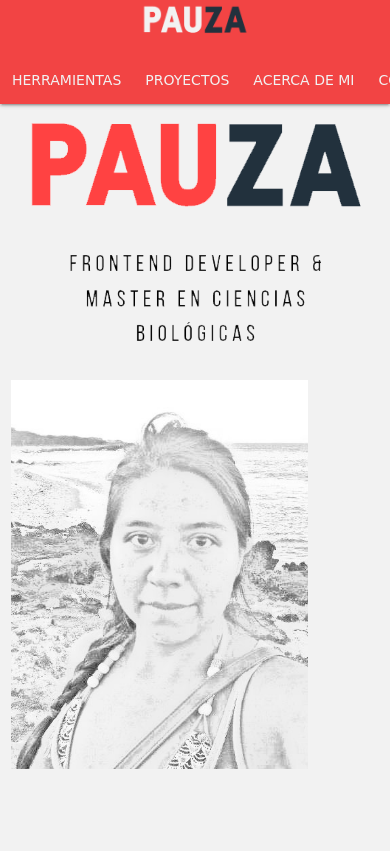
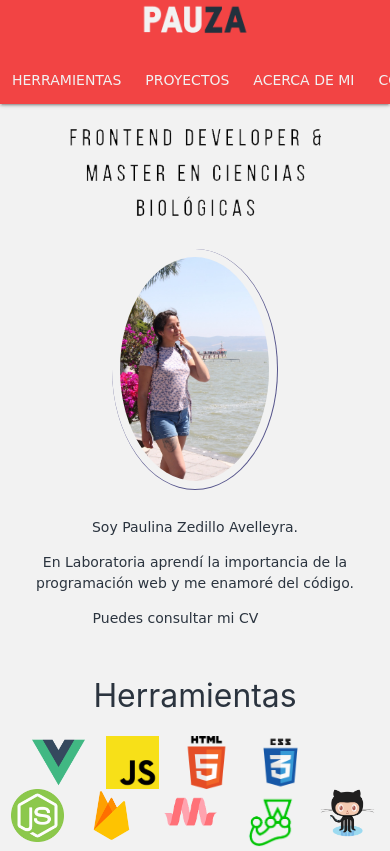
Before and after one commit to Pau-za/portafolio, a website: page src/index.html in a window 390 px wide. Shown: the top 851 px of the page. Drawn offline with Linux system fonts and the light colour scheme; a web font is replaced by a local one.

Commit message:
arregla responsive (mobile). Agrega marco a la foto, y cambia foto

```diff
--- a/src/css/style.css
+++ b/src/css/style.css
@@ -70,7 +70,7 @@ section {
 
 .my-info {
   margin: 5% 0% 0% 0%;
-  text-align: justify;
+  text-align: center;
   /* background-color: #2B343F; */
   color: #F2F2F2;
   /* box-shadow: -1px -1px 3px rgba(0, 0, 0, 0.1), 10px 10px 16px rgba(0, 0, 0, 0.4); */
@@ -86,8 +86,13 @@ section {
   margin-left: 6%;
 }
 
+.pic{
+  margin-top: 13%;
+}
+
 .content-info {
-  margin-top: 25%;
+  margin-top: 44%;
+  text-align: center;
 }
 
 .webs {
@@ -116,7 +121,12 @@ section {
 }
 
 #draw {
-  width: 90%;
+  width: 80%;
+  border-radius: 50%;
+  padding:8px;
+  /* background-color: #F7A49D;  */
+  border-bottom: 1px solid #57568C;
+  border-right: 1px solid #57568C;
 }
 
 #vue,
@@ -145,10 +155,53 @@ section {
   width: 5%;
 }
 
+
+#complete{
+  display: block;
+}
+
+#just-text{
+  display: none;
+}
 @media screen and (max-width: 600px) {
   .projects-cards {
     display: unset;
     align-items: center;
   }
 
+  #vue,
+#js,
+#node,
+#jest,
+#html,
+#css,
+#firebase {
+  width: 19%;
 }
+
+#materialize {
+  width: 22%;
+}
+
+#github {
+  width: 20%;
+}
+
+.content-info{
+  margin-top: 6%;
+}
+
+#draw{
+  width: 45%;
+
+}
+
+#complete{
+  display: none;
+}
+
+#just-text{
+  display: block;
+}
+
+}
--- a/src/index.html
+++ b/src/index.html
@@ -45,16 +45,17 @@
     </div>
 
 
-    <div class="col m3 l3 push">
-      <img src="../assets/icons/pauza_icon_no_layout.png" alt="pauza" class="responsive-img">
+    <div class="col s12 m3 l3 push pic">
+      <img id="complete" src="../assets/icons/pauza_icon_no_layout.png" alt="pauza" class="responsive-img">
+      <img id="just-text" src="../assets/icons/just_title.png" alt="pauza" class="responsive-img">
     </div>
 
 
-    <div class="col m3 l3 container my-info">
-      <img id="draw" src="../assets/pau-pics/pauza_draw.jpg" alt="pauza-draw">
+    <div class="col s12 m3 l3 container my-info">
+      <img id="draw" src="../assets/pau-pics/pauza_pic.jpeg" alt="pauza-pic">
     </div>
 
-    <div class="col m4 l4">
+    <div class="col s12 m4 l4 container">
       <div class="content-info">
         <p class=>Soy Paulina Zedillo Avelleyra.
         </p>
@@ -74,28 +75,29 @@
     <h4>Herramientas</h4>
 
     <div class="row tools-icons">
-      <div class="col l1 m1 s1"></div>
-      <a href="https://vuejs.org/v2/guide/" target="blank"><img id="vue" class="icons col l1 m1 s1 responsive-img"
+      <div class="col l1 m1 center"></div>
+      <a href="https://vuejs.org/v2/guide/" target="blank"><img id="vue" class="icons col l1 m1 s3 responsive-img"
           src="../assets/icons/vue-logo.png" alt="vuejs" title="vuejs"></a>
-      <a href="https://www.javascript.com/" target="blank"><img id="js" class="icons col l1 m1 s1 responsive-img"
+      <a href="https://www.javascript.com/" target="blank"><img id="js" class="icons col l1 m1 s3 responsive-img"
           src="../assets/icons/javascript.png" alt="javascript" title="javascript"></a>
       <a href="https://developer.mozilla.org/en-US/docs/Web/Guide/HTML/HTML5" target="blank"><img id="html"
-          class="icons col l1 m1 s1 responsive-img" src="../assets/icons/HTML_Logo.png" alt="html5" title="html5"></a>
+          class="icons col l1 m1 s3 responsive-img" src="../assets/icons/HTML_Logo.png" alt="html5" title="html5"></a>
       <a href="https://developer.mozilla.org/en-US/docs/Web/CSS" target="blank"><img id="css"
-          class="icons col l1 m1 s1 responsive-img" src="../assets/icons/css3-512.png" alt="css3" title="css3"></a>
-      <a href="https://nodejs.org/en/" target="blank"><img id="node" class="icons col l1 m1 s1 responsive-img"
+          class="icons col l1 m1 s3 responsive-img" src="../assets/icons/css3-512.png" alt="css3" title="css3"></a>
+      <a href="https://nodejs.org/en/" target="blank"><img id="node" class="icons col l1 m1 s2 responsive-img"
           src="../assets/icons/nodejs.png" alt="nodejs" title="nodejs"></a>
       <a href="https://console.firebase.google.com/u/0/" target="blank"><img id="firebase"
-          class="icons col l1 m1 s1 responsive-img" src="../assets/icons/firebase.png" alt="firebase"
+          class="icons col l1 m1 s2 responsive-img" src="../assets/icons/firebase.png" alt="firebase"
           title="firebase"></a>
+          <!-- <div class="col s3 m0 l0"></div> -->
       <a href="https://materializecss.com/" target="blank"><img id="materialize"
-          class="icons col l1 m1 s1 responsive-img" src="../assets/icons/materialize3.png" alt="materialize"
+          class="icons col l1 m1 s2 responsive-img" src="../assets/icons/materialize3.png" alt="materialize"
           title="materialize"></a>
-      <a href="https://jestjs.io/" target="blank"><img id="jest" class="icons col l1 m1 s1 responsive-img"
+      <a href="https://jestjs.io/" target="blank"><img id="jest" class="icons col l1 m1 s2 responsive-img"
           src="../assets/icons/jest-logo.png" alt="jest" title="jest"></a>
-      <a href="https://github.com/" target="blank"><img id="github" class="icons col l1 m1 s1 responsive-img"
+      <a href="https://github.com/" target="blank"><img id="github" class="icons col l1 m1 s2 responsive-img"
           src="../assets/icons/Octocat.png" alt="github" title="Github"></a>
-      <div class="col l2 m2 s1"></div>
+      <div class="col l2 m2"></div>
     </div>
   </section>
 
@@ -123,7 +125,7 @@
                   class="pointer">Visita
                   el sitio</a>
                 <a href="https://github.com/Pau-za/cdmx-2019-01-bc-core-am-cipher/tree/master/src" target="blank"
-                  class="pointer">Código del sitio</a>
+                  class="pointer">Código</a>
               </div>
             </div>
           </div>
@@ -145,7 +147,7 @@
                   class="pointer">Visita
                   el sitio</a>
                 <a href="https://github.com/Pau-za/cdmx-2019-01-bc-core-data-lovers/tree/master/src" target="blank"
-                  class="pointer">Código del sitio</a>
+                  class="pointer">Código</a>
               </div>
             </div>
           </div>
@@ -171,8 +173,7 @@
             </div>
             <div class="card-action">
               <a href="https://www.npmjs.com/package/markdown-find-links" target="blank" class="pointer">Descarga</a>
-              <a href="https://github.com/Pau-za/CDMX007-fe-md-links" target="blank" class="pointer">Código del
-                sitio</a>
+              <a href="https://github.com/Pau-za/CDMX007-fe-md-links" target="blank" class="pointer">Código</a>
             </div>
           </div>
         </div>
@@ -192,9 +193,9 @@
                 guarda en la misma.</p>
             </div>
             <div class="card-action">
-              <a href="https://www.npmjs.com/package/markdown-find-links" target="blank" class="pointer">Descarga</a>
-              <a href="https://github.com/Pau-za/CDMX007-fe-md-links" target="blank" class="pointer">Código del
+              <a href="https://burger-queen-project.firebaseapp.com/#/" target="blank" class="pointer">Visita el
                 sitio</a>
+              <a href="https://github.com/Pau-za/CDMX007-fe-burger-queen" target="blank" class="pointer">Código</a>
             </div>
           </div>
         </div>
@@ -205,7 +206,7 @@
 
   <section id="aboutme">
     <div class="container">
-      <h4>About me</h4>
+      <h4>Acerca de mi</h4>
       <p>Laboratoria + mi background científico me han dado habilidades de autoaprendizaje, responsabilidad, trabajo en
         equipo, comunicación oral y escrita, gestión de tiempos, con el plus de trabajar de una manera ágil.
       </p>
@@ -220,7 +221,7 @@
           <h5 class="white-text">Contáctame</h5>
           <ul>
             <li>
-              <p>Celular: 5519390992</p>
+              <p>Correo electrónico: molo_pau@hotmail.com</p>
             </li>
           </ul>
 
@@ -228,8 +229,7 @@
         <div class="col l4 offset-l2 m6 s12">
           <h5 class="white-text">Redes Sociales</h5>
           <ul>
-            <li><a href="https://www.linkedin.com/in/pau-za/"
-                target="blank">Linkedin</a></li>
+            <li><a href="https://www.linkedin.com/in/pau-za/" target="blank">Linkedin</a></li>
             <li><a href="https://github.com/Pau-za" target="blank">Github</a></li>
           </ul>
         </div>
```
Also changed, not shown: assets/icons/just_title.png (added), assets/pau-pics/pauza_draw.jpg (deleted), assets/pau-pics/pauza_pic.jpeg (added), assets/pau-pics/pic-1.png (deleted).
